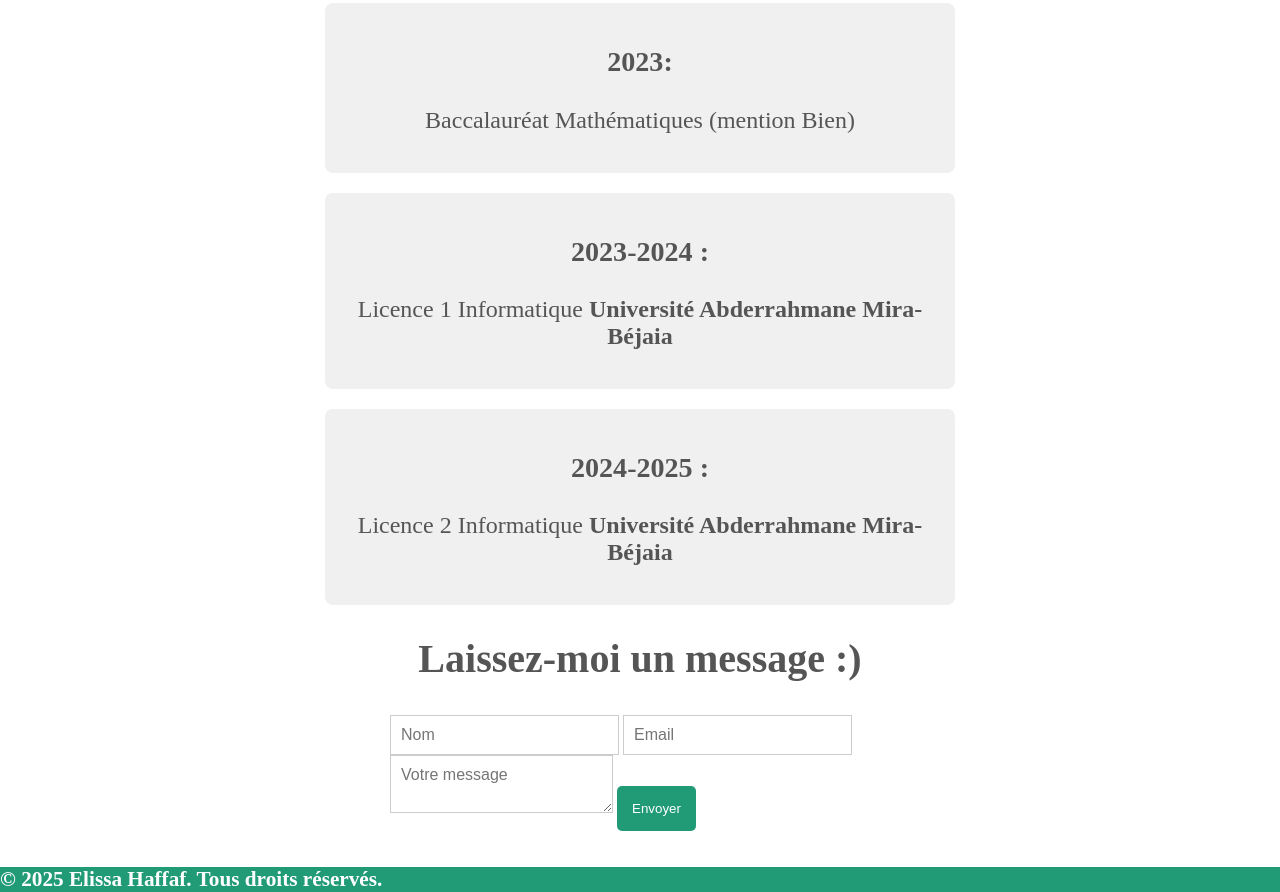
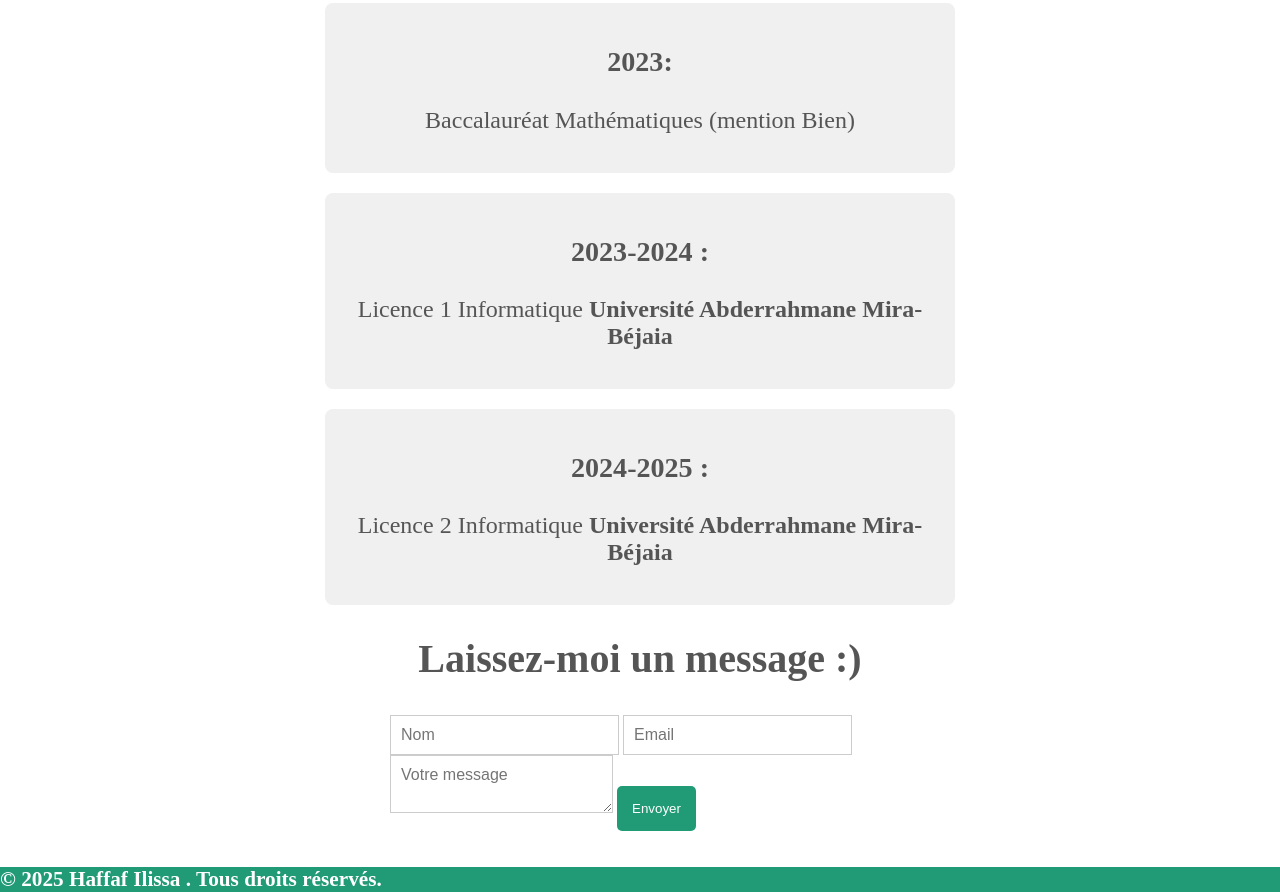
Before and after one commit to Eli-ongit/portfolio, a plain HTML site: page index.html in a window 1280 px wide. Shown: the part 1609-2501 px from the top of the page. Drawn offline with Linux system fonts and the light colour scheme.

Commit message:
Update index.html

```diff
--- a/index.html
+++ b/index.html
@@ -132,7 +132,7 @@
   </main>
   <footer class="footer">
     <div id="footer-content">
-      <h5>© 2025 Elissa Haffaf. Tous droits réservés.</h5>
+      <h5>© 2025 Haffaf Ilissa . Tous droits réservés.</h5>
     </div>
   </footer>
 </body>
```
